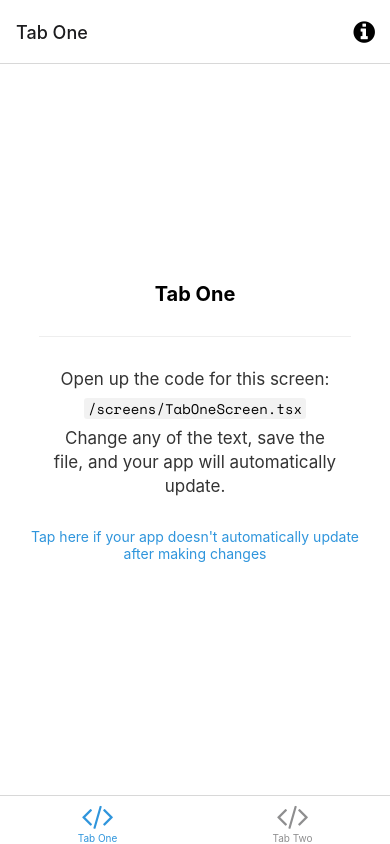
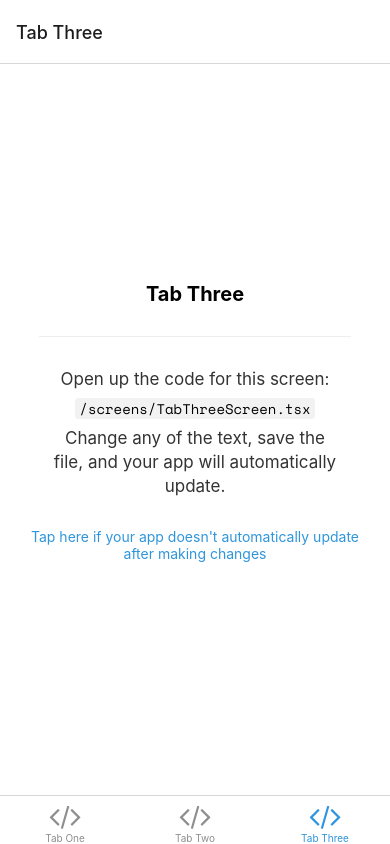
Before and after one commit to AleDavMart/Growing-Through-It, a React Native app: screen /TabThree in a window 390 px wide. Built offline with nearby package versions, Linux system fonts and the light colour scheme; what expo-linking would draw is missing.

Commit message:
third navigation tab

```diff
--- a/navigation/index.tsx
+++ b/navigation/index.tsx
@@ -16,6 +16,7 @@
 import NotFoundScreen from '../screens/NotFoundScreen';
 import TabOneScreen from '../screens/TabOneScreen';
 import TabTwoScreen from '../screens/TabTwoScreen';
+import TabThreeScreen from '../screens/TabThreeScreen';
 import { RootStackParamList, RootTabParamList, RootTabScreenProps } from '../types';
 import LinkingConfiguration from './LinkingConfiguration';
 
@@ -92,6 +93,14 @@
           tabBarIcon: ({ color }) => <TabBarIcon name="code" color={color} />,
         }}
       />
+      <BottomTab.Screen
+        name="TabThree"
+        component={TabThreeScreen}
+        options={{
+          title: 'Tab Three',
+          tabBarIcon: ({ color }) => <TabBarIcon name="code" color={color} />,
+        }}
+      />
     </BottomTab.Navigator>
   );
 }
--- a/screens/TabOneScreen.tsx
+++ b/screens/TabOneScreen.tsx
@@ -8,7 +8,7 @@
 export default function TabOneScreen({ navigation }: RootTabScreenProps<'TabOne'>) {
   return (
     <View style={styles.container}>
-      <Text style={styles.title}>Tab One</Text>
+      <Text style={styles.title}>Tab One...</Text>
       <View style={styles.separator} lightColor="#eee" darkColor="rgba(255,255,255,0.1)" />
       <EditScreenInfo path="/screens/TabOneScreen.tsx" />
     </View>
--- /dev/null
+++ b/screens/TabThreeScreen.tsx
@@ -0,0 +1,32 @@
+import * as React from 'react';
+import { StyleSheet } from 'react-native';
+
+import EditScreenInfo from '../components/EditScreenInfo';
+import { Text, View } from '../components/Themed';
+
+export default function TabThreeScreen() {
+    return (
+        <View style={styles.container}>
+            <Text style={styles.title}>Tab Three</Text>
+            <View style={styles.separator} lightColor="#eee" darkColor="rgba(255,255,255,0.1)" />
+            <EditScreenInfo path="/screens/TabThreeScreen.tsx" />
+        </View>
+    );
+}
+
+const styles = StyleSheet.create({
+    container: {
+        flex: 1,
+        alignItems: 'center',
+        justifyContent: 'center',
+    },
+    title: {
+        fontSize: 20,
+        fontWeight: 'bold',
+    },
+    separator: {
+        marginVertical: 30,
+        height: 1,
+        width: '80%',
+    },
+});
--- a/types.tsx
+++ b/types.tsx
@@ -9,7 +9,7 @@
 
 declare global {
   namespace ReactNavigation {
-    interface RootParamList extends RootStackParamList {}
+    interface RootParamList extends RootStackParamList { }
   }
 }
 
@@ -27,6 +27,7 @@
 export type RootTabParamList = {
   TabOne: undefined;
   TabTwo: undefined;
+  TabThree: undefined;
 };
 
 export type RootTabScreenProps<Screen extends keyof RootTabParamList> = CompositeScreenProps<
```
